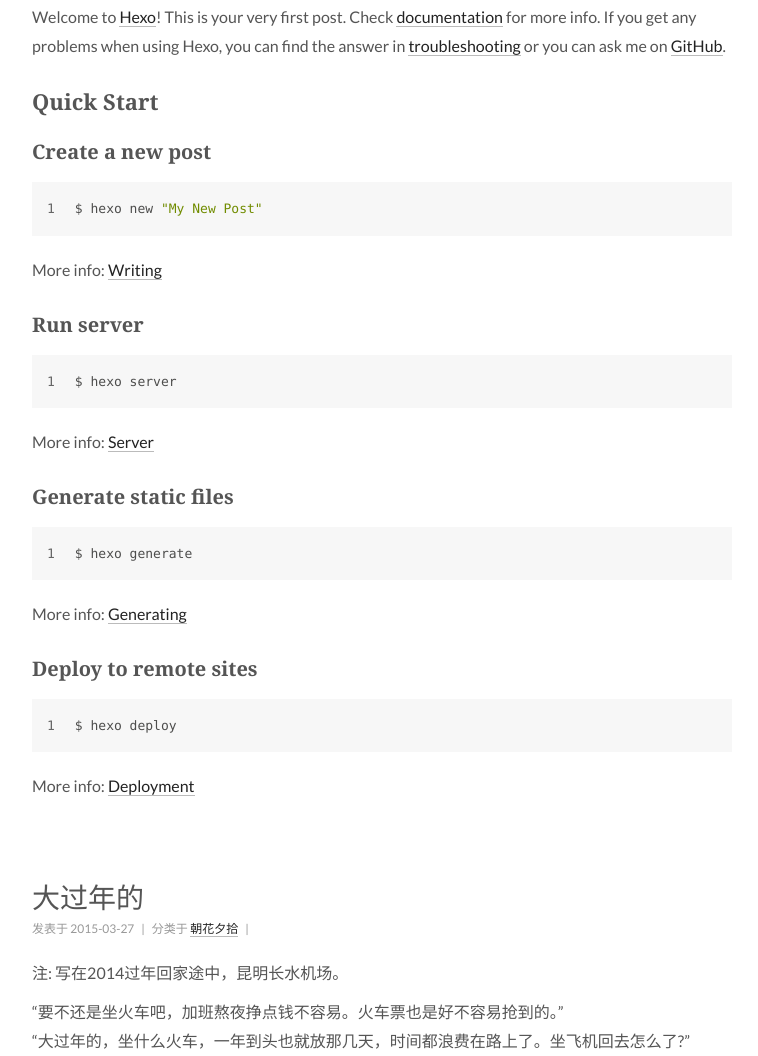
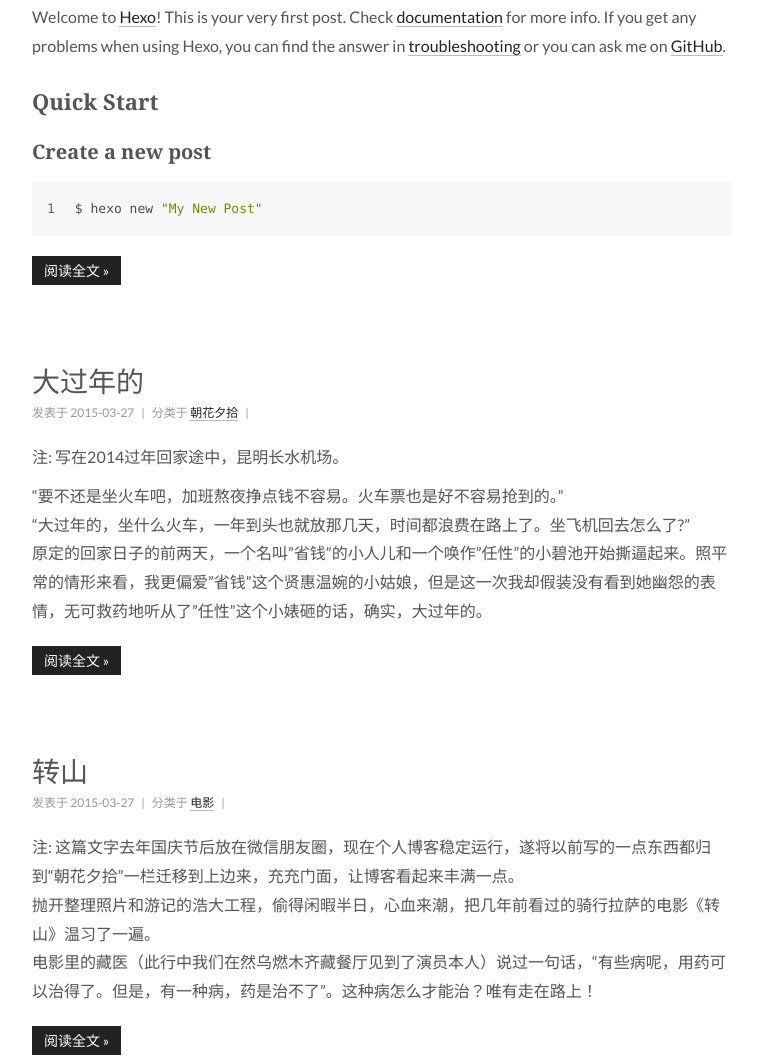
Before and after one commit to jiankg/jiankg.github.com, a plain HTML site: page index.html in a window 1280 px wide. Shown: the part 753-1809 px from the top of the page, without its empty margins (258-1016 px from the left). Drawn offline with Linux system fonts and the light colour scheme; a script that the page names is missing.

Commit message:
Site updated: 2015-04-01 21:34:40

```diff
--- a/css/main.css
+++ b/css/main.css
@@ -1071,7 +1071,7 @@ body {
   width: 4px;
   height: 4px;
   border-radius: 50%;
-  background: #24ffbe;
+  background: #c2ffff;
 }
 .sidebar-nav {
   margin: 0;
--- a/index.html
+++ b/index.html
@@ -247,16 +247,13 @@
 
 
 
-            <p>Welcome to <a href="http://hexo.io/" target="_blank" rel="external">Hexo</a>! This is your very first post. Check <a href="http://hexo.io/docs/" target="_blank" rel="external">documentation</a> for more info. If you get any problems when using Hexo, you can find the answer in <a href="http://hexo.io/docs/troubleshooting.html" target="_blank" rel="external">troubleshooting</a> or you can ask me on <a href="https://github.com/hexojs/hexo/issues" target="_blank" rel="external">GitHub</a>.</p>
+            <p>Welcome to <a href="http://hexo.io/">Hexo</a>! This is your very first post. Check <a href="http://hexo.io/docs/">documentation</a> for more info. If you get any problems when using Hexo, you can find the answer in <a href="http://hexo.io/docs/troubleshooting.html">troubleshooting</a> or you can ask me on <a href="https://github.com/hexojs/hexo/issues">GitHub</a>.</p>
 <h2 id="Quick_Start">Quick Start</h2><h3 id="Create_a_new_post">Create a new post</h3><figure class="highlight bash"><table><tr><td class="gutter"><pre><span class="line">1</span><br></pre></td><td class="code"><pre><span class="line">$ hexo new <span class="string">"My New Post"</span></span><br></pre></td></tr></table></figure>
-<p>More info: <a href="http://hexo.io/docs/writing.html" target="_blank" rel="external">Writing</a></p>
-<h3 id="Run_server">Run server</h3><figure class="highlight bash"><table><tr><td class="gutter"><pre><span class="line">1</span><br></pre></td><td class="code"><pre><span class="line">$ hexo server</span><br></pre></td></tr></table></figure>
-<p>More info: <a href="http://hexo.io/docs/server.html" target="_blank" rel="external">Server</a></p>
-<h3 id="Generate_static_files">Generate static files</h3><figure class="highlight bash"><table><tr><td class="gutter"><pre><span class="line">1</span><br></pre></td><td class="code"><pre><span class="line">$ hexo generate</span><br></pre></td></tr></table></figure>
-<p>More info: <a href="http://hexo.io/docs/generating.html" target="_blank" rel="external">Generating</a></p>
-<h3 id="Deploy_to_remote_sites">Deploy to remote sites</h3><figure class="highlight bash"><table><tr><td class="gutter"><pre><span class="line">1</span><br></pre></td><td class="code"><pre><span class="line">$ hexo deploy</span><br></pre></td></tr></table></figure>
-<p>More info: <a href="http://hexo.io/docs/deployment.html" target="_blank" rel="external">Deployment</a></p>
-
+            <div class="post-more-link text-center">
+              <a class="btn" href="/2015/04/01/hello-world/#more">
+                阅读全文 &raquo;
+              </a>
+            </div>
 
 
       </div>
```
Also changed, not shown: 2015/03/27/2015-03-27-zhuan-shan/index.html (+1 -2 lines), 2015/04/01/hello-world/index.html (+1 -0 lines), categories/index.html (+1 -1 lines).
